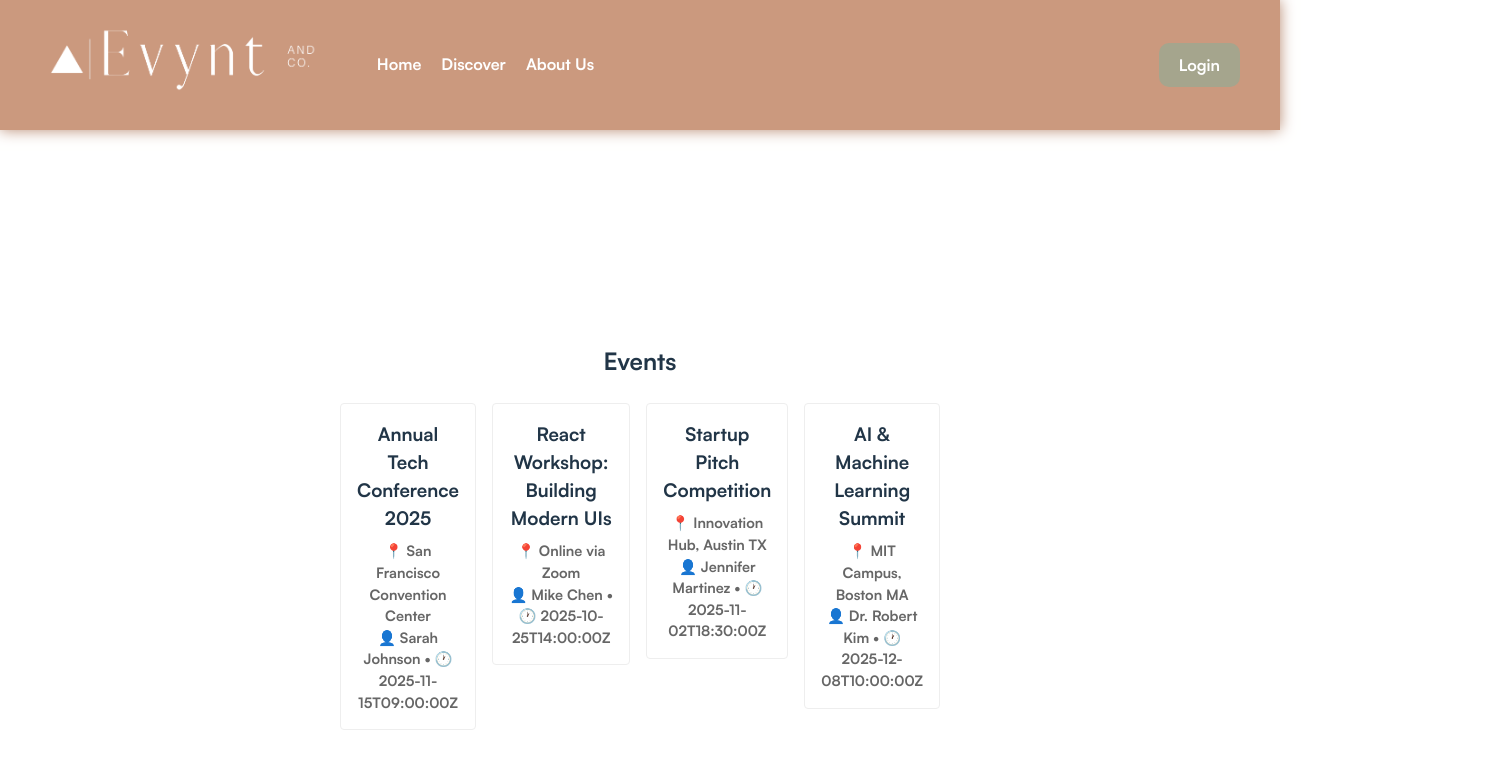
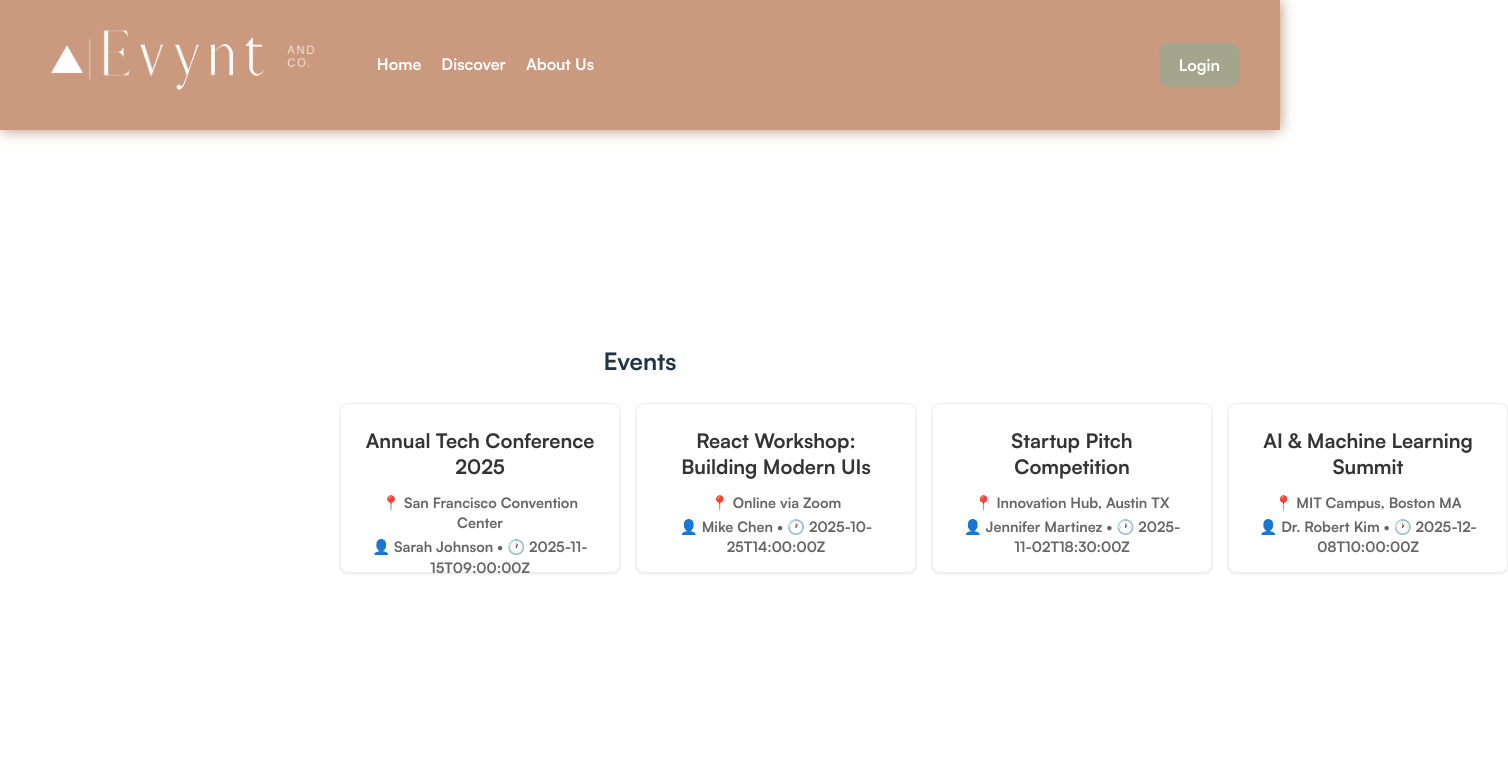
Before and after one commit to code-differently/cs-25-2-team5, a React app in the folder event-planner/frontend/: page / in a window 1280 px wide. Shown: the top 768 px of the page, 1508 px wide, since content can reach past the window. Built offline with nearby package versions, Linux system fonts and the light colour scheme; the HTML template or start-up script is replaced by a standard one.

Commit message:
style: updates styling for event component

```diff
--- /dev/null
+++ b/event-planner/frontend/src/components/event/Event.css
@@ -0,0 +1,50 @@
+.event-list-card-link {
+    text-decoration: none;
+    color: inherit;
+    flex: 1;
+    min-width: 280px; /* Minimum width for each event card */
+    max-width: 400px; /* Maximum width for each event card */
+}
+
+.event-list-card {
+    padding: 1.5rem; /* Increased from 1rem */
+    background-color: white;
+    border-radius: 8px; /* Increased from 4px for consistency */
+    border: 1px solid #eee;
+    cursor: pointer;
+    height: 120px; /* Set a consistent height */
+    display: flex;
+    flex-direction: column;
+    justify-content: space-between;
+    font-family: 'Satoshi', sans-serif;
+    transition: all 0.2s ease;
+    box-shadow: 0 1px 3px rgba(0, 0, 0, 0.1);
+}
+
+.event-list-card:hover {
+    transform: translateY(-2px);
+    box-shadow: 0 4px 12px rgba(0, 0, 0, 0.15);
+    border-color: #a5a58d;
+}
+
+.event-list-card-title {
+    margin: 0 0 0.75rem 0;
+    font-size: 1.25rem;
+    font-weight: 600;
+    color: #333;
+    line-height: 1.3;
+}
+
+.event-list-card-details {
+    font-size: 0.9rem;
+    color: #666;
+    line-height: 1.4;
+}
+
+.event-list-card-detail-row {
+    margin-bottom: 0.25rem;
+}
+
+.event-list-card-detail-row:last-child {
+    margin-bottom: 0;
+}
--- a/event-planner/frontend/src/components/event/Event.tsx
+++ b/event-planner/frontend/src/components/event/Event.tsx
@@ -1,23 +1,18 @@
 import { Link } from 'react-router-dom'
 import type { Event as EventType } from '../../types/types'
+import './Event.css'
 
 export const Event = ({ id, title, location, owner, time }: EventType) => {
     return (
         <Link
             to={`/event/${id}`}
-            style={{ textDecoration: 'none', color: 'inherit' }}
+            className="event-list-card-link"
         >
-            <div style={{
-                padding: '1rem',
-                backgroundColor: 'white',
-                borderRadius: '4px',
-                border: '1px solid #eee',
-                cursor: 'pointer'
-            }}>
-                <h3 style={{ margin: '0 0 0.5rem 0' }}>{title}</h3>
-                <div style={{ fontSize: '0.9rem', color: '#666' }}>
-                    <div>📍 {location}</div>
-                    <div>👤 {owner} • 🕐 {time}</div>
+            <div className="event-list-card">
+                <h3 className="event-list-card-title">{title}</h3>
+                <div className="event-list-card-details">
+                    <div className="event-list-card-detail-row">📍 {location}</div>
+                    <div className="event-list-card-detail-row">👤 {owner} • 🕐 {time}</div>
                 </div>
             </div>
         </Link>
```
